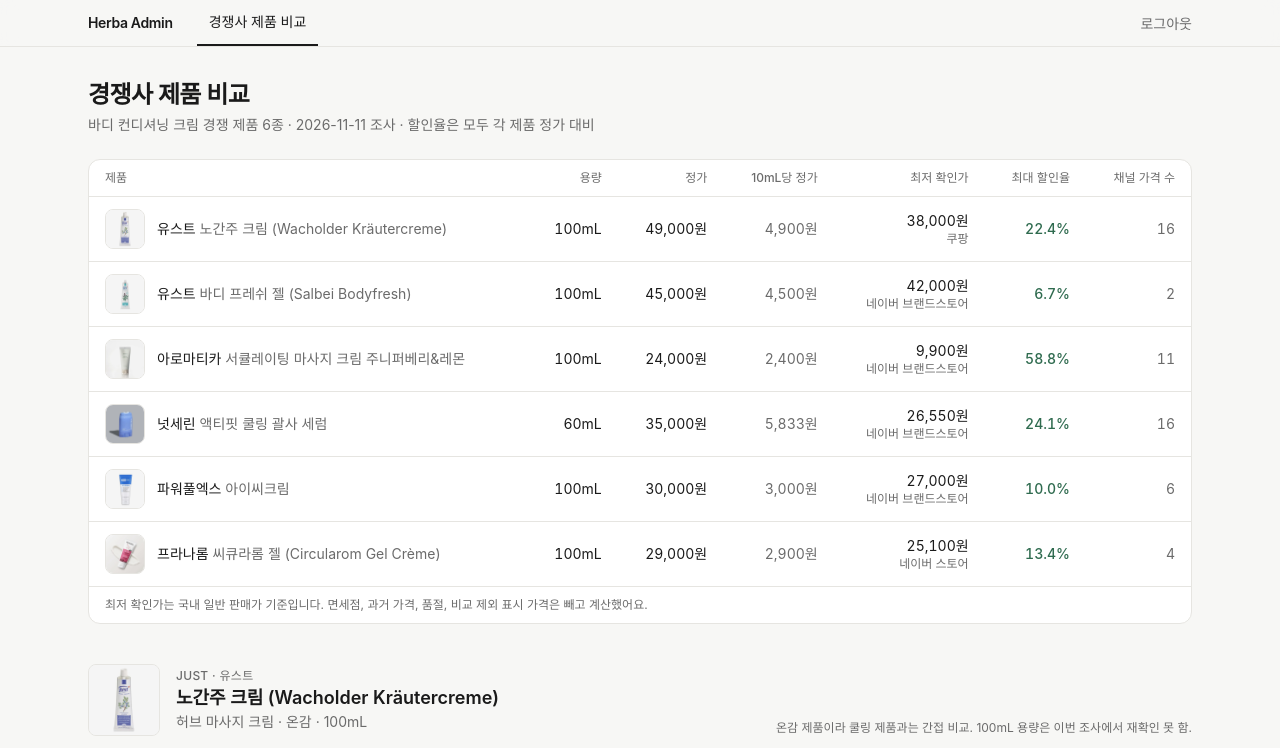
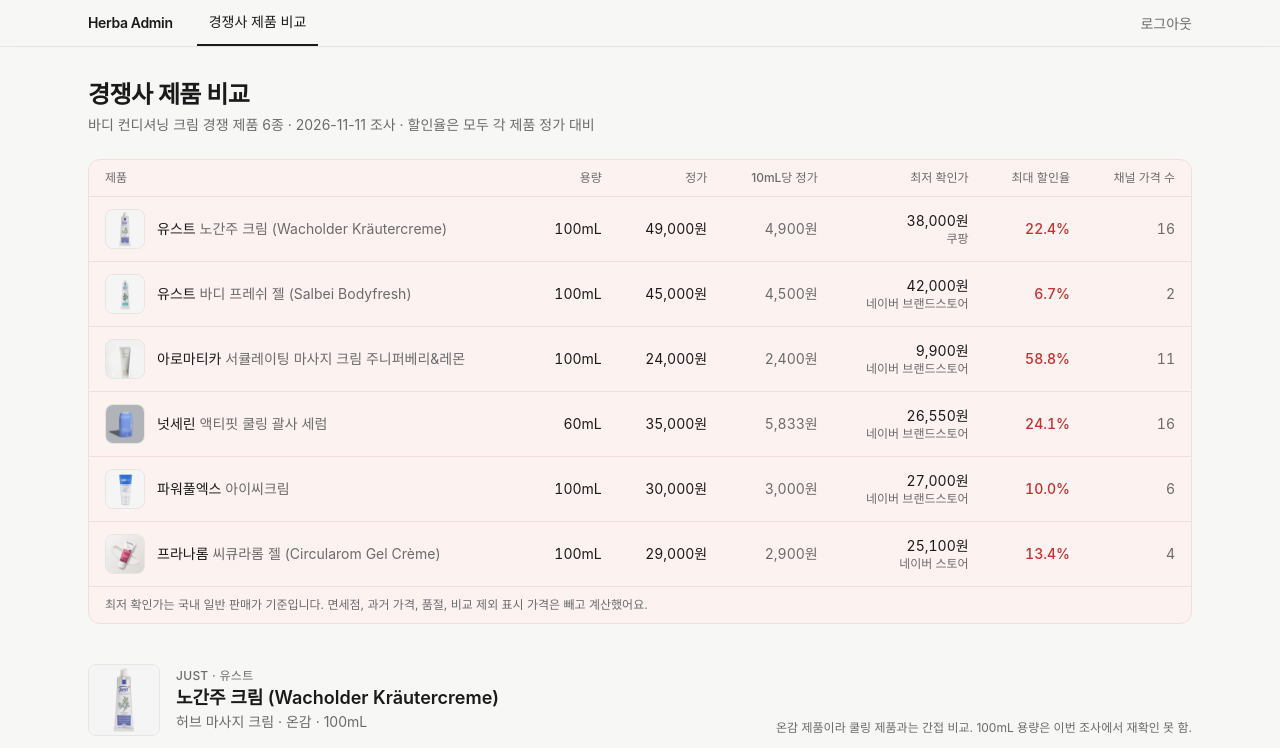
Before and after one commit to tinaa-ai/herba-admin, a Next.js app: page /competitors in a window 1280 px wide. Shown: the top 748 px of the page. Built offline with nearby package versions, Linux system fonts and the light colour scheme.

Commit message:
요약표 배경을 옅은 로즈로, 최대 할인율을 빨간색으로
Co-Authored-By: Claude Opus 5.5 <noreply@anthropic.com>

```diff
--- a/src/app/competitors/page.tsx
+++ b/src/app/competitors/page.tsx
@@ -109,10 +109,10 @@ export default function CompetitorsPage() {
       </div>
 
       {/* 요약 */}
-      <section className="mb-10 overflow-x-auto rounded-xl border border-line bg-surface">
+      <section className="mb-10 overflow-x-auto rounded-xl border border-hero-line bg-hero">
         <table className="w-full min-w-[640px] text-sm">
           <thead>
-            <tr className="border-b border-line text-left text-xs text-muted">
+            <tr className="border-b border-hero-line text-left text-xs text-muted">
               <th className="whitespace-nowrap px-4 py-2.5 font-medium">제품</th>
               <th className="whitespace-nowrap px-4 py-2.5 text-right font-medium">용량</th>
               <th className="whitespace-nowrap px-4 py-2.5 text-right font-medium">정가</th>
@@ -124,7 +124,7 @@ export default function CompetitorsPage() {
           </thead>
           <tbody>
             {products.map(({ product, rows, lowest }) => (
-              <tr key={product.id} className="border-b border-line last:border-0">
+              <tr key={product.id} className="border-b border-hero-line last:border-0">
                 <td className="px-4 py-3">
                   <a href={`#${product.id}`} className="group flex items-center gap-3">
                     <ProductPhoto product={product} size={40} />
@@ -151,7 +151,7 @@ export default function CompetitorsPage() {
                     "—"
                   )}
                 </td>
-                <td className="whitespace-nowrap px-4 py-3 text-right font-medium tabular-nums text-accent">
+                <td className="whitespace-nowrap px-4 py-3 text-right font-medium tabular-nums text-sale">
                   {lowest ? `${lowest.discountPct.toFixed(1)}%` : "—"}
                 </td>
                 <td className="whitespace-nowrap px-4 py-3 text-right tabular-nums text-muted">{rows.length}</td>
@@ -159,7 +159,7 @@ export default function CompetitorsPage() {
             ))}
           </tbody>
         </table>
-        <p className="border-t border-line px-4 py-2.5 text-xs text-muted">
+        <p className="border-t border-hero-line px-4 py-2.5 text-xs text-muted">
           최저 확인가는 국내 일반 판매가 기준입니다. 면세점, 과거 가격, 품절, 비교 제외 표시 가격은 빼고 계산했어요.
         </p>
       </section>
--- a/src/app/globals.css
+++ b/src/app/globals.css
@@ -9,6 +9,9 @@
   --subtle: #f1f0ec;
   --accent: #2f6b4f;
   --accent-soft: #e3efe8;
+  --hero: #fcf2f0;
+  --hero-line: #f2dfdb;
+  --sale: #c62f2f;
   --warn: #b4532a;
   --warn-soft: #f8e9e2;
 }
@@ -23,6 +26,9 @@
     --subtle: #232323;
     --accent: #7cc4a0;
     --accent-soft: #1d3329;
+    --hero: #221715;
+    --hero-line: #3a2724;
+    --sale: #f07870;
     --warn: #e59473;
     --warn-soft: #3a241b;
   }
@@ -37,6 +43,9 @@
   --color-subtle: var(--subtle);
   --color-accent: var(--accent);
   --color-accent-soft: var(--accent-soft);
+  --color-hero: var(--hero);
+  --color-hero-line: var(--hero-line);
+  --color-sale: var(--sale);
   --color-warn: var(--warn);
   --color-warn-soft: var(--warn-soft);
   --font-sans: "Pretendard", -apple-system, BlinkMacSystemFont, "Apple SD Gothic Neo",
```
